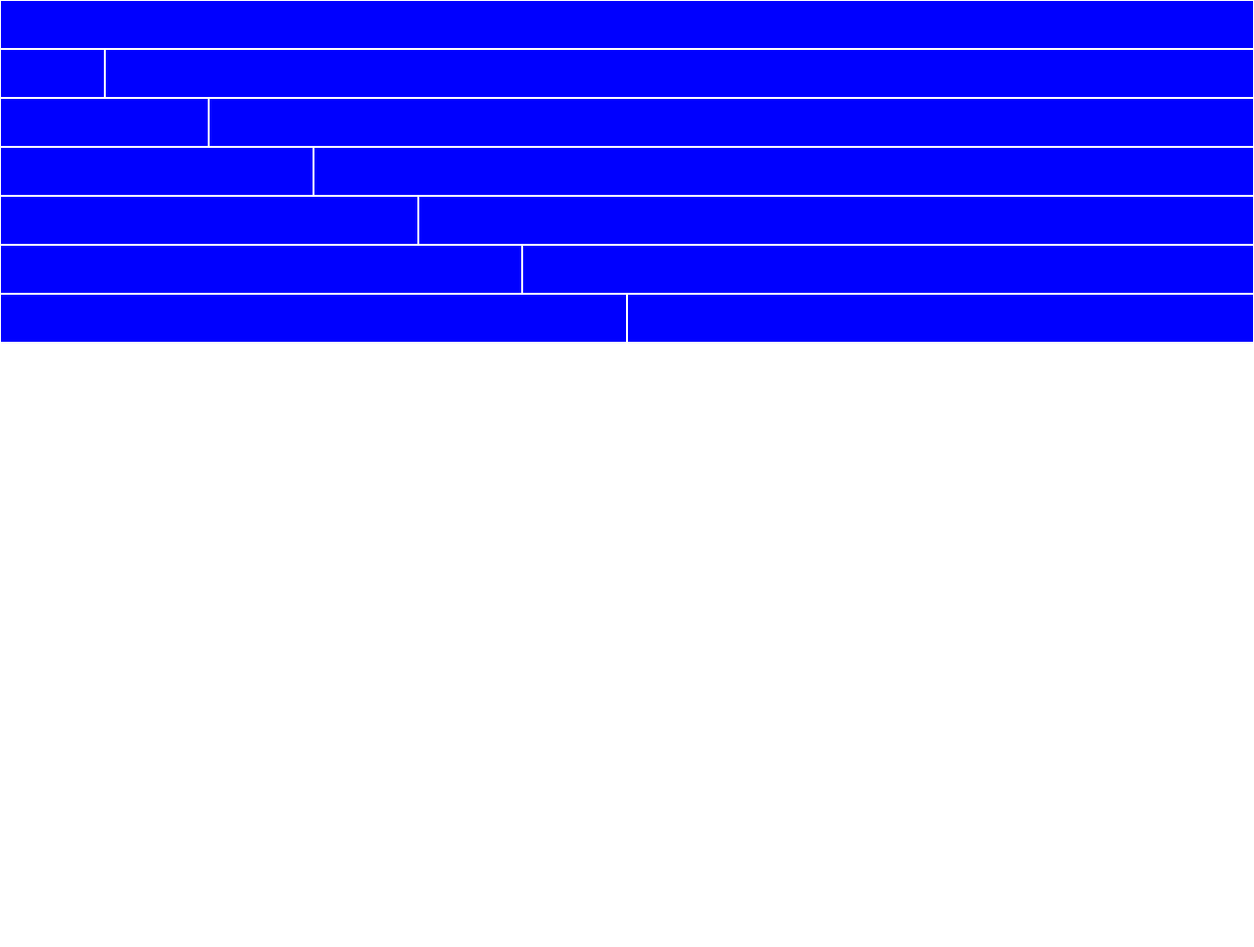
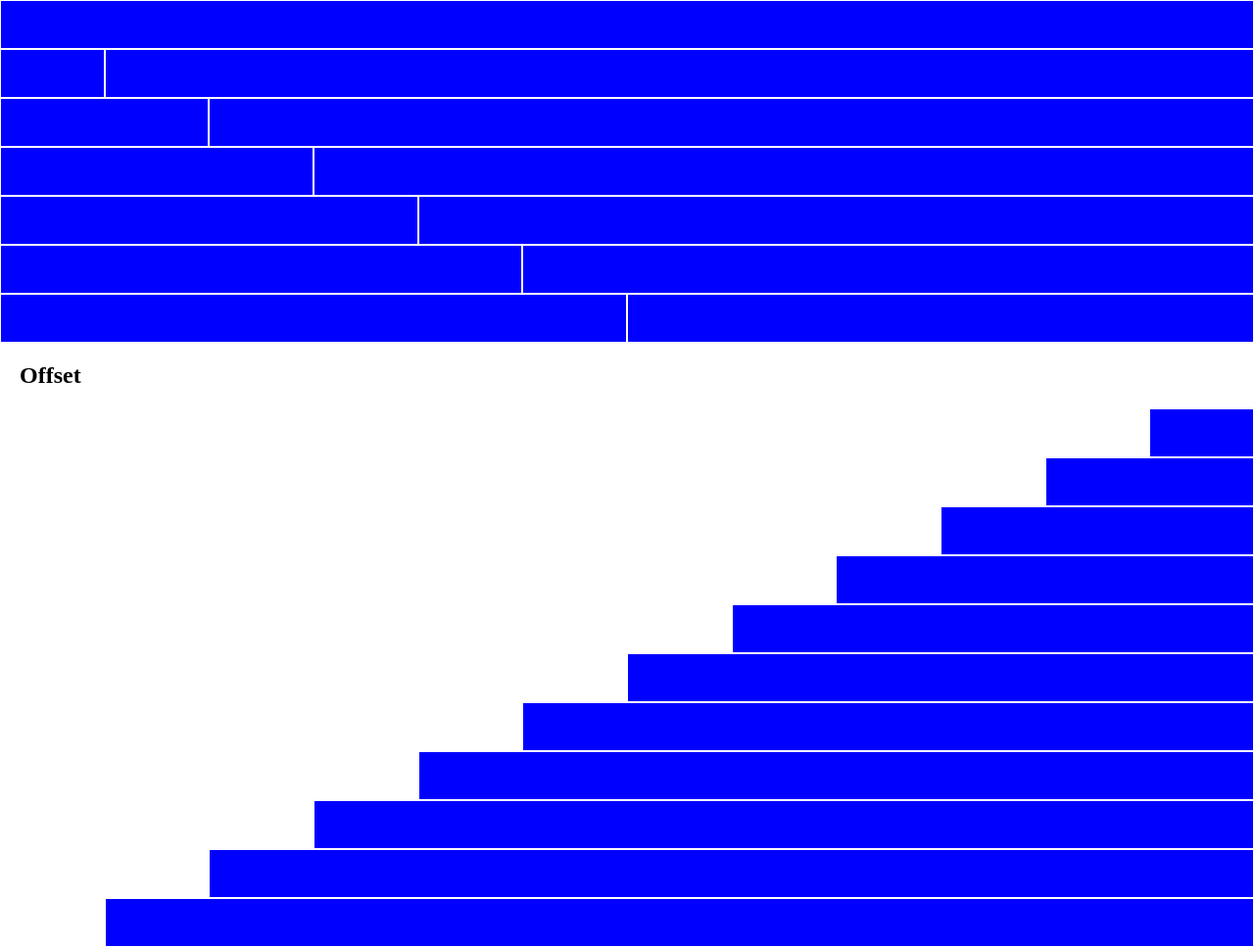
Before and after one commit to mariannacoppa/html-css-12bool, a plain HTML site: page index.html in a window 1280 px wide. Shown: the part 387-1354 px from the top of the page at 98% size. Before the commit the page ends 800 px from the top, so only its background shows below. Drawn offline with Linux system fonts and the light colour scheme.

Commit message:
[UPD] add offset section FINE

```diff
--- a/css/style.css
+++ b/css/style.css
@@ -15,7 +15,7 @@
 h2 {
     margin: 20px;
 }
-.content {
+.content, .inner {
     color: white;
 }
 [class*="col-"] {
@@ -73,3 +73,37 @@ h2 {
 .second {
     margin-top: 20px;
 }
+/*OFFSET*/
+.offset-1 {
+    margin-left: calc((100% / 12) * 11);
+}
+.offset-2 {
+    margin-left: calc((100% / 12) * 10);
+}
+.offset-3 {
+    margin-left: calc((100% / 12) * 9);
+}
+.offset-4 {
+    margin-left: calc((100% / 12) * 8);
+}
+.offset-5 {
+    margin-left: calc((100% / 12) * 7);
+}
+.offset-6 {
+    margin-left: calc((100% / 12) * 6);
+}
+.offset-7 {
+    margin-left: calc((100% / 12) * 5);
+}
+.offset-8 {
+    margin-left: calc((100% / 12) * 4);
+}
+.offset-9 {
+    margin-left: calc((100% / 12) * 3);
+}
+.offset-10 {
+    margin-left: calc((100% / 12) * 2);
+}
+.offset-11 {
+    margin-left: calc((100% / 12) * 1);
+}
--- a/index.html
+++ b/index.html
@@ -118,5 +118,21 @@
             <div class="col-6"></div>
         </div>
     </div>
+    <h2>Offset</h2>
+    <div class="container">
+        <div class="row">
+            <div class="col-1 offset-1"></div>
+            <div class="col-2 offset-2"></div>
+            <div class="col-3 offset-3"></div>
+            <div class="col-4 offset-4"></div>
+            <div class="col-5 offset-5"></div>
+            <div class="col-6 offset-6"></div>
+            <div class="col-7 offset-7"></div>
+            <div class="col-8 offset-8"></div>
+            <div class="col-9 offset-9"></div>
+            <div class="col-10 offset-10"></div>
+            <div class="col-11 offset-11"></div>
+        </div>
+    </div>
 </body>
 </html>
```
